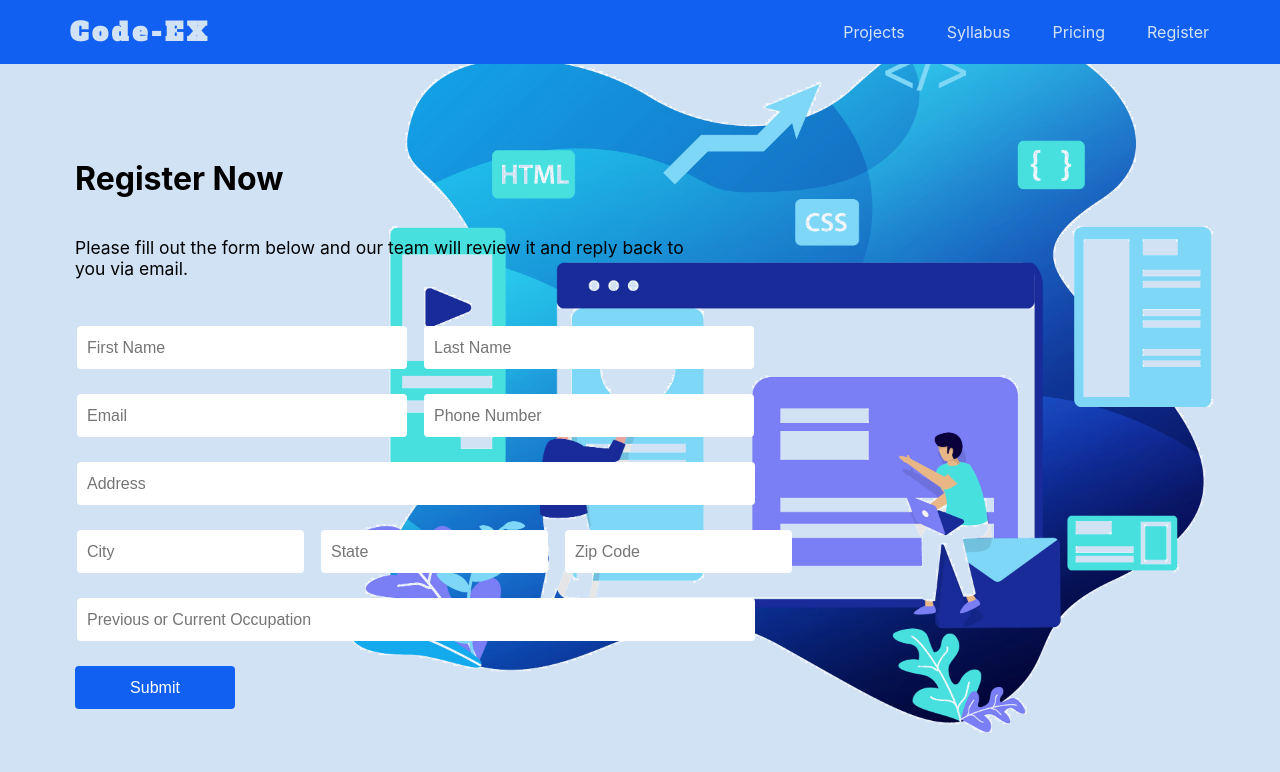
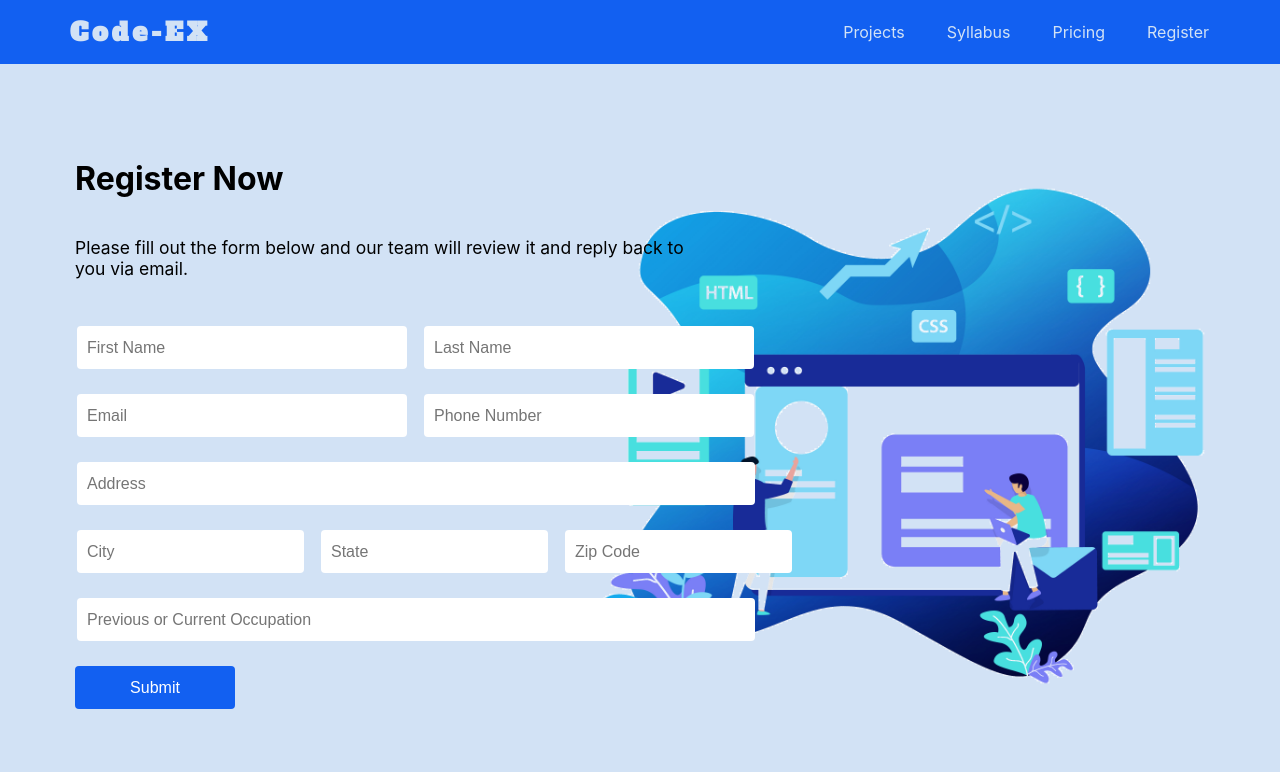
Before and after one commit to Ajmaljalal/bootcamp-website, a React (Create React App) app: page / in a window 1280 px wide. Both pictures are taken after a click on the element "Register". Shown: the top 772 px of the page. Built offline with nearby package versions, Linux system fonts and the light colour scheme.

Commit message:
changed register page image size

```diff
--- a/src/styles/feature.css
+++ b/src/styles/feature.css
@@ -2,7 +2,7 @@
   height: 91.8vh;
   background-image: url("../assets/landing-page-image1.png");
   background-size: 700px 700px;
-  background-position: 87% 60%;
+  background-position: 95% 60%;
   background-repeat: no-repeat;
   display: flex;
   align-items: center;
--- a/src/styles/register.css
+++ b/src/styles/register.css
@@ -2,8 +2,8 @@
   height: 92vh;
   width: 100%;
   background-image: url("../assets/register-page-image1.png");
-  background-size: 1000px 1000px;
-  background-position: 100% 70%;
+  background-size: 700px 700px;
+  background-position: 95% 60%;
   background-repeat: no-repeat;
   display: flex;
   align-items: center;
```
Also changed, not shown: 1 other file (tests, documents, lock files or other folders).
